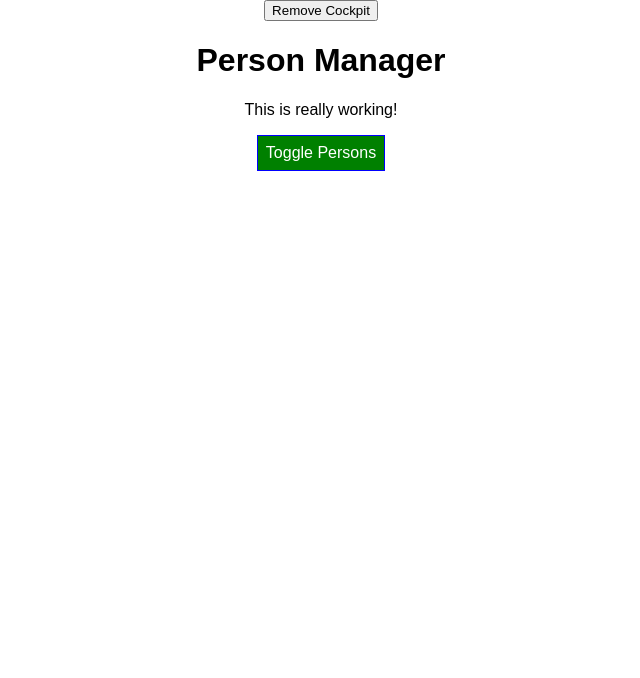
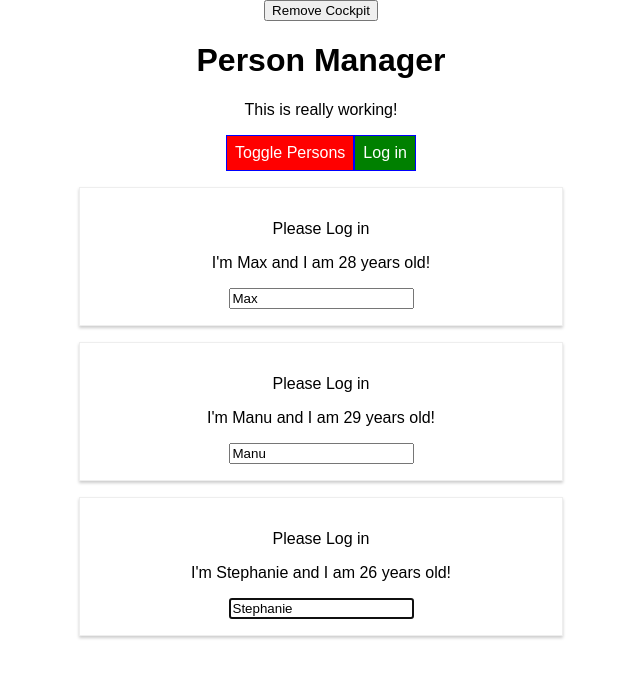
Before and after one commit to yotamZaken/react101, a React app: page / in a window 1280 px wide. Shown: the top 678 px of the page, without its empty margins (319-959 px from the left). Built offline with nearby package versions, Linux system fonts and the light colour scheme.

Commit message:
End of section 7 - context api

```diff
--- a/src/components/Cockpit/Cockpit.js
+++ b/src/components/Cockpit/Cockpit.js
@@ -1,13 +1,21 @@
-import React, { useEffect } from 'react';
+import React, {useEffect, useRef, useContext} from 'react';
+
 import classes from './Cockpit.css';
+import AuthContext from '../../context/auth-context';
 
 const Cockpit = (props) => {
+    const toggleBtnRef = useRef(null);
+    const authContext = useContext(AuthContext);
+
+    console.log(authContext.authenticated);
+
     useEffect(() => {
         console.log('[Cockpit.js] useEffect');
         // Http request...
-        setTimeout(() => {
-            alert('Saved data to cloud!');
-        }, 1000);
+        // setTimeout(() => {
+        //     alert('Saved data to cloud!');
+        // }, 1000);
+        toggleBtnRef.current.click();
         return () => {
             console.log('[Cockpit.js] cleanup work in useEffect');
         }
@@ -32,7 +40,7 @@
     const assignedClasses = [];
     let btnClass = '';
 
-    if(props.showPersons) {
+    if (props.showPersons) {
         btnClass = classes.Red;
     }
 
@@ -47,9 +55,10 @@
         <div className={classes.Cockpit}>
             <h1>{props.title}</h1>
             <p className={assignedClasses.join(' ')}>This is really working!</p>
-            <button className={btnClass} onClick={props.clicked}>
+            <button ref={toggleBtnRef} className={btnClass} onClick={props.clicked}>
                 Toggle Persons
             </button>
+            <button onClick={authContext.login}>Log in</button>
         </div>
     );
 };
--- a/src/components/Persons/Person/Person.js
+++ b/src/components/Persons/Person/Person.js
@@ -4,15 +4,32 @@
 import Aux from '../../../hoc/Aux';
 import withClass from "../../../hoc/withClass";
 import classes from './Person.css';
+import AuthContext from '../../../context/auth-context';
 
 class Person extends Component {
+    constructor(props) {
+        super(props);
+        this.inputElementRef = React.createRef();
+    }
+
+    static contextType = AuthContext;
+
+    componentDidMount() {
+        // this.inputElement.focus();
+        this.inputElementRef.current.focus();
+        console.log(this.context.authenticated);
+    }
+
     render() {
         console.log('[Person.js] rendering...');
         return (
             <Aux>
+                {this.context.authenticated ? <p>Authenticated!</p> : <p>Please Log in</p>}
                 <p onClick={this.props.click}> I'm {this.props.name} and I am {this.props.age} years old!</p>
                 <p> {this.props.children}</p>
                 <input
+                    // ref={(inputEl) => {this.inputElement = inputEl}}
+                    ref={this.inputElementRef}
                     type="text"
                     onChange={this.props.changed}
                     value={this.props.name}
--- a/src/containers/App.js
+++ b/src/containers/App.js
@@ -6,6 +6,7 @@
 import Cockpit from '../components/Cockpit/Cockpit';
 import withClass from '../hoc/withClass';
 import Aux from '../hoc/Aux';
+import AuthContext from '../context/auth-context';
 
 class App extends Component {
     constructor(props) {
@@ -16,14 +17,15 @@
 
     state = {
         persons: [
-            {id: uuidv4(), name: 'Max', age: '28'},
+            {id: uuidv4(), name: 'Max', age: 28},
             {id: uuidv4(), name: 'Manu', age: 29},
             {id: uuidv4(), name: 'Stephanie', age: 26},
         ],
         otherState: 'some other state',
         showPersons: false,
         showCockpit: true,
-        changeCounter: 0
+        changeCounter: 0,
+        authenticated: false,
     };
 
     static getDerivedStateFromProps(props, state) {
@@ -67,7 +69,7 @@
         this.setState((prevState, props) => {
             return {
                 persons: persons,
-                changeCounter: prevState.changeCounter +1
+                changeCounter: prevState.changeCounter + 1
             }
         })
     };
@@ -84,6 +86,10 @@
         this.setState({showPersons: !doesShow});
     };
 
+    loginHandler = () => {
+        this.setState({authenticated: true});
+    };
+
     render() {
         console.log('[App.js] render');
         let persons = null;
@@ -93,6 +99,7 @@
                 persons={this.state.persons}
                 clicked={this.deletePersonHandler}
                 changed={this.nameChangedHandler}
+                isAuthenticated={this.state.authenticated}
             />
         }
 
@@ -103,6 +110,7 @@
                     this.setState({showCockpit: false})
                 }}>Remove Cockpit
                 </button>
+                <AuthContext.Provider value={{authenticated: this.state.authenticated, login: this.loginHandler}}>
                     {this.state.showCockpit ? (<Cockpit
                         title={this.props.appTitle}
                         showPersons={this.state.showPersons}
@@ -110,6 +118,7 @@
                         clicked={this.togglePersonsHandler}
                     />) : null}
                     {persons}
+                </AuthContext.Provider>
             </Aux>
         );
         // return React.createElement('div', {className: 'App'}, React.createElement('h1', null, 'Does this work now?'));
--- /dev/null
+++ b/src/context/auth-context.js
@@ -0,0 +1,8 @@
+import React from 'react';
+
+const authContext = React.createContext({
+    authenticated: false,
+    login: () => {}
+});
+
+export default authContext;
```
Also changed, not shown: src/components/Persons/Persons.js (+10 -7 lines). Lines whose indentation alone changed are shown as unchanged.
